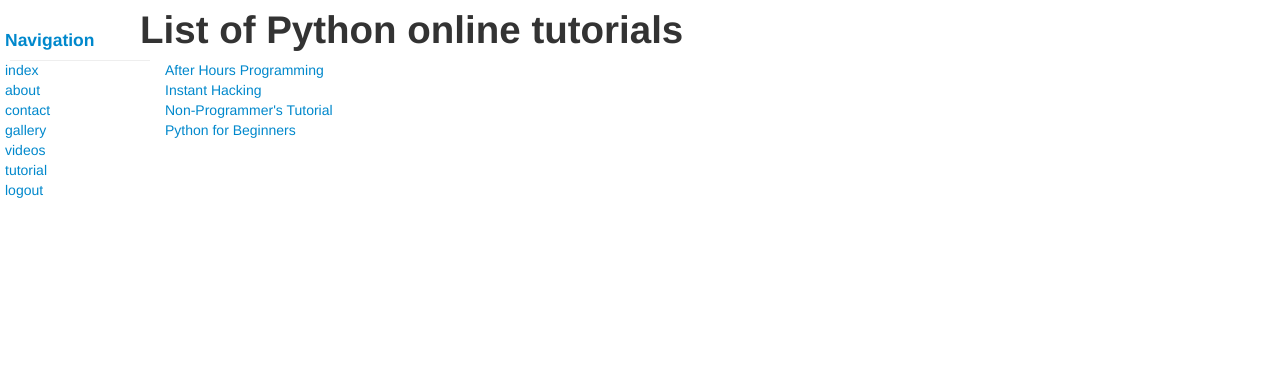
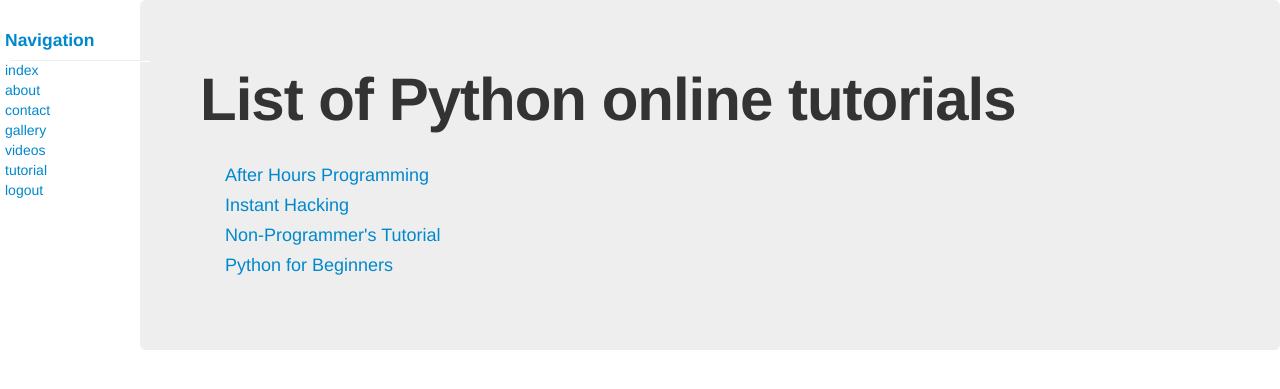
Before and after one commit to anaerobeth/dev-python-project, a Flask app: page /tutorial/ in a window 1280 px wide. Shown: the top 389 px of the page. Run offline with Flask 2, Linux system fonts and the light colour scheme; the visitor is signed in with stand-in values (Sample User, id 1); some libraries are stand-ins or nearby versions.

Commit message:
Fix tutorial

```diff
--- a/group_app/templates/tutorial.html
+++ b/group_app/templates/tutorial.html
@@ -1,10 +1,13 @@
 {% extends "base.html" %}
 {% block body %}
+<div class="hero-unit">
     <h1>List of Python online tutorials</h1>
+    <br />
     <ul style="list-style:none">
         <li><a href="http://www.afterhoursprogramming.com/tutorial/Python/Overview/"</a>After Hours Programming</li>
         <li><a href="http://hetland.org/writing/instant-hacking.html"</a>Instant Hacking</li>
         <li><a href="http://en.wikibooks.org/wiki/Non-Programmer's_Tutorial_for_Python_3.0"</a>Non-Programmer's Tutorial</li>
         <li><a href="http://www.learnstreet.com/lessons/languages/python"</a>Python for Beginners</li>
     </ul>
+</div>
 {% endblock %}
```
Also changed, not shown: 1 other file.
